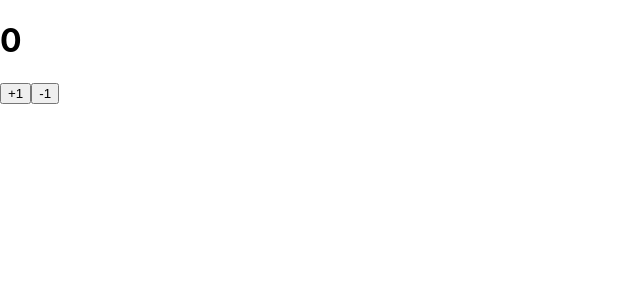
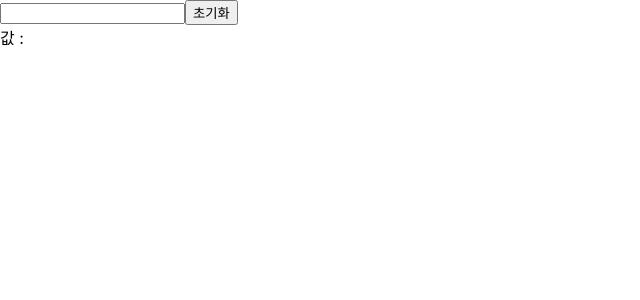
Before and after one commit to tintoll/fc_frontend, a React (Create React App) app in the folder javascript/begin-react/: page / in a window 1280 px wide. Shown: the top 300 px of the page, without its empty margins (0-640 px from the left). Built offline with nearby package versions, Linux system fonts and the light colour scheme.

Commit message:
react input 상태관리 예제 추가

```diff
--- a/javascript/begin-react/src/App.js
+++ b/javascript/begin-react/src/App.js
@@ -1,11 +1,11 @@
 import React from 'react';
 import './App.css';
-import Counter from './Counter';
+import InputSample from './InputSample';
 
 function App() {
 
   return (
-    <Counter />
+    <InputSample />
   );
 }
 export default App;
--- /dev/null
+++ b/javascript/begin-react/src/InputSample.js
@@ -0,0 +1,24 @@
+import React, {useState} from 'react';
+
+function InputSample() {
+    const [text, setText] = useState('');
+    // 이벤트 함수에는 이벤트 객체를 e파라미터로 받아올수 있다.
+    const onInputChange = (e) => {
+        // e.tartget이 Input태그 엘리먼트
+        setText(e.target.value);
+    }
+    const initText = () => {
+        setText('');
+    }
+    return (
+        <>
+            <input onChange={onInputChange} value={text} />
+            <button onClick={initText}>초기화</button>
+            <div>
+                값 : {text}
+            </div>
+        </>
+    );
+}
+
+export default InputSample;
```
